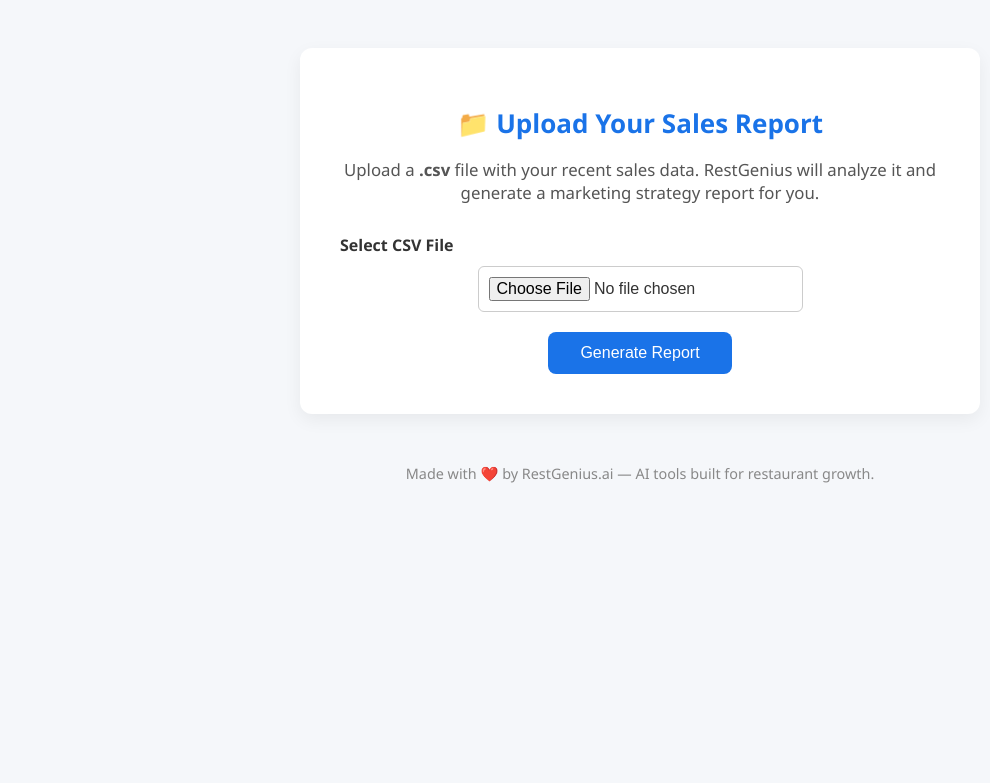
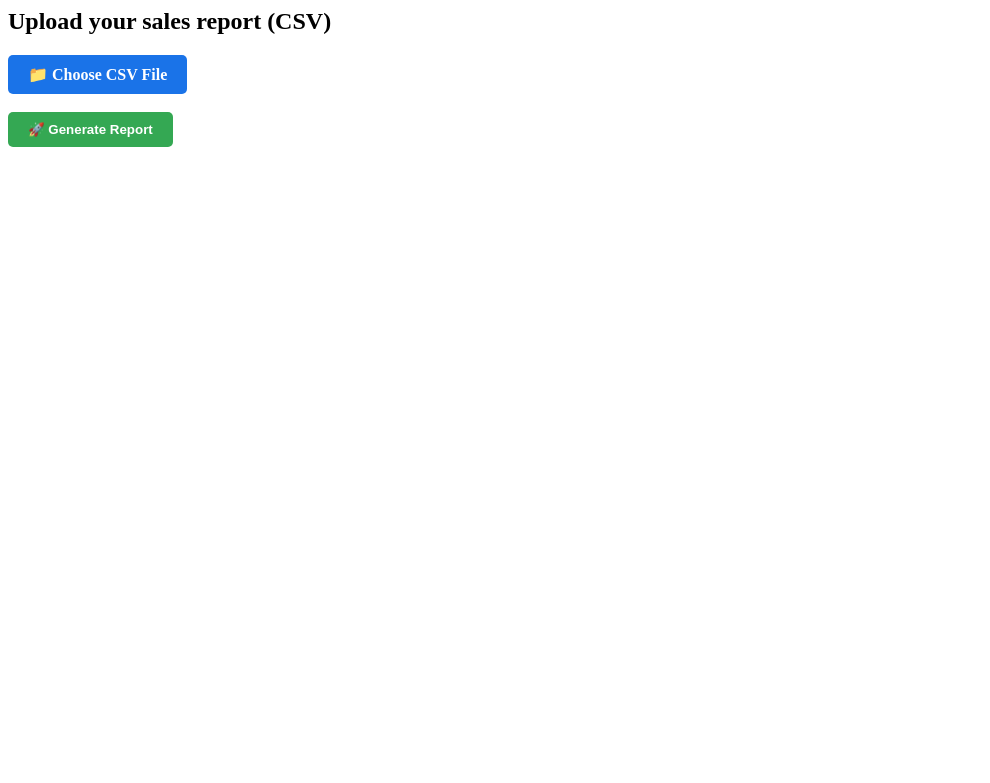
Before and after one commit to RestGenius/restgenius, a Flask app: page / in a window 1280 px wide. Shown: the top 783 px of the page, without its empty margins (0-990 px from the left). Run offline with Flask 3, Linux system fonts and the light colour scheme.

Commit message:
Update index.html

```diff
--- a/templates/index.html
+++ b/templates/index.html
@@ -1,95 +1,35 @@
-<!DOCTYPE html>
-<html lang="en">
-<head>
-  <meta charset="UTF-8">
-  <title>RestGenius — AI Marketing Report</title>
+<h2>Upload your sales report (CSV)</h2>
+<form action="/analyze" method="post" enctype="multipart/form-data">
+  <label for="file-upload" class="custom-file-upload">
+    📁 Choose CSV File
+  </label>
+  <input id="file-upload" type="file" name="file" required />
+  <br><br>
+  <button type="submit">🚀 Generate Report</button>
+</form>
+
 <style>
-    body {
-      font-family: 'Segoe UI', Tahoma, Geneva, Verdana, sans-serif;
-      background-color: #f5f7fa;
-      color: #333;
-      padding: 40px;
+  input[type="file"] {
+    display: none;
   }
 
-    .container {
-      background-color: #fff;
-      max-width: 600px;
-      margin: auto;
-      padding: 40px;
-      border-radius: 12px;
-      box-shadow: 0 6px 18px rgba(0, 0, 0, 0.06);
-    }
-
-    h1 {
-      text-align: center;
-      color: #1a73e8;
-      font-size: 26px;
-      margin-bottom: 10px;
-    }
-
-    p.description {
-      text-align: center;
-      font-size: 1.05em;
-      color: #555;
-      margin-bottom: 30px;
-    }
-
-    label {
+  .custom-file-upload {
+    display: inline-block;
+    padding: 10px 20px;
+    background-color: #1a73e8;
+    color: white;
+    border-radius: 5px;
+    cursor: pointer;
     font-weight: bold;
-      display: block;
-      margin-bottom: 10px;
-    }
-
-    input[type="file"] {
-      display: block;
-      margin: 0 auto 20px;
-      padding: 10px;
-      border-radius: 6px;
-      border: 1px solid #ccc;
-      font-size: 1em;
   }
 
   button {
-      display: block;
-      margin: 20px auto 0;
-      padding: 12px 32px;
-      font-size: 1em;
-      color: #fff;
-      background-color: #1a73e8;
+    padding: 10px 20px;
+    background-color: #34a853;
+    color: white;
     border: none;
-      border-radius: 8px;
+    border-radius: 5px;
     cursor: pointer;
-      transition: background-color 0.2s ease;
-    }
-
-    button:hover {
-      background-color: #0d5fc4;
-    }
-
-    footer {
-      margin-top: 50px;
-      text-align: center;
-      font-size: 0.9em;
-      color: #888;
+    font-weight: bold;
   }
 </style>
-</head>
-<body>
-  <div class="container">
-    <h1>📁 Upload Your Sales Report</h1>
-    <p class="description">
-      Upload a <strong>.csv</strong> file with your recent sales data. RestGenius will analyze it and generate a marketing strategy report for you.
-    </p>
-
-    <form action="/analyze" method="POST" enctype="multipart/form-data">
-      <label for="file">Select CSV File</label>
-      <input type="file" name="file" id="file" accept=".csv" required>
-      <button type="submit">Generate Report</button>
-    </form>
-  </div>
-
-  <footer>
-    Made with ❤️ by RestGenius.ai — AI tools built for restaurant growth.
-  </footer>
-</body>
-</html>
```
Lines whose indentation alone changed are shown as unchanged.
